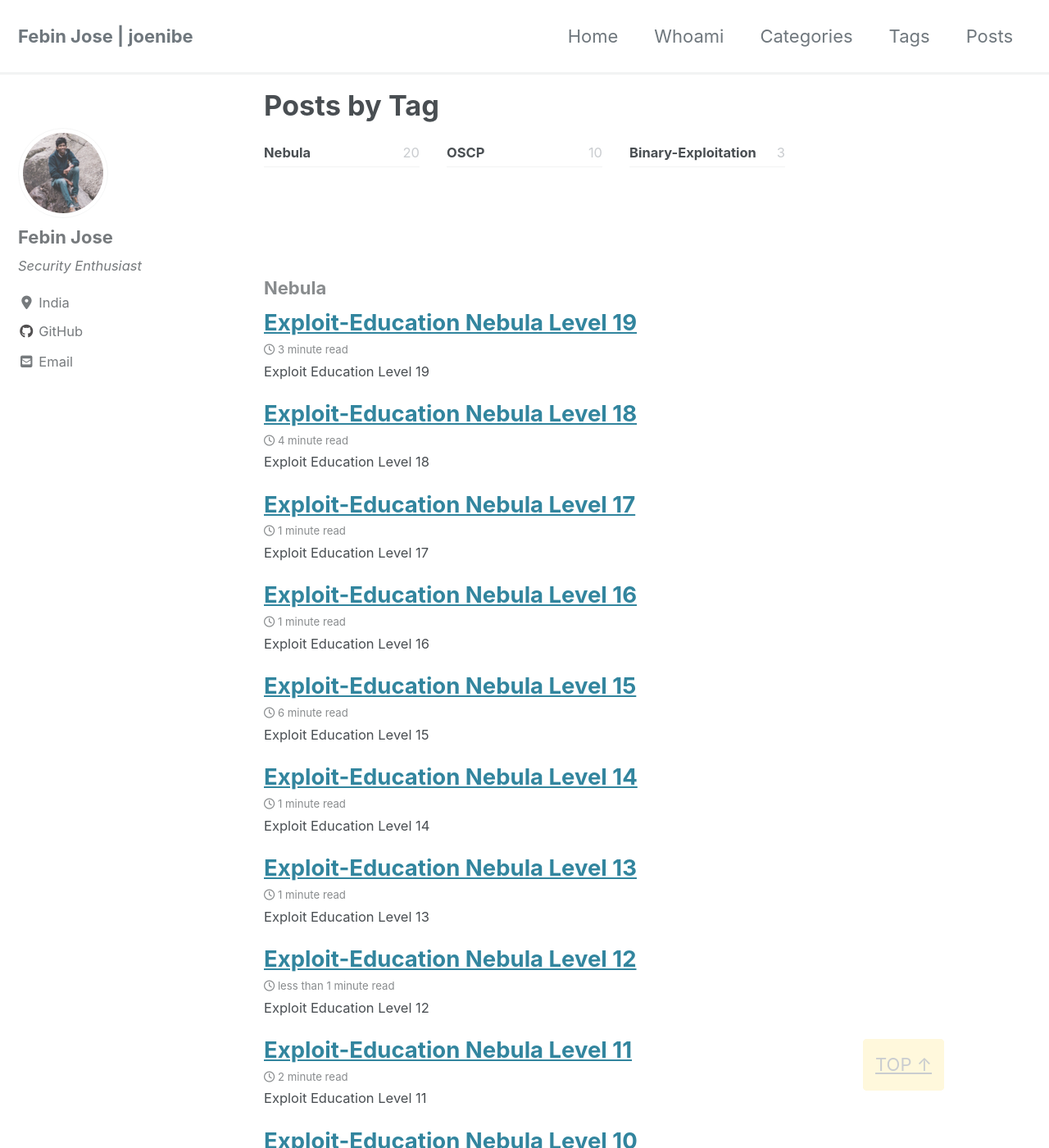
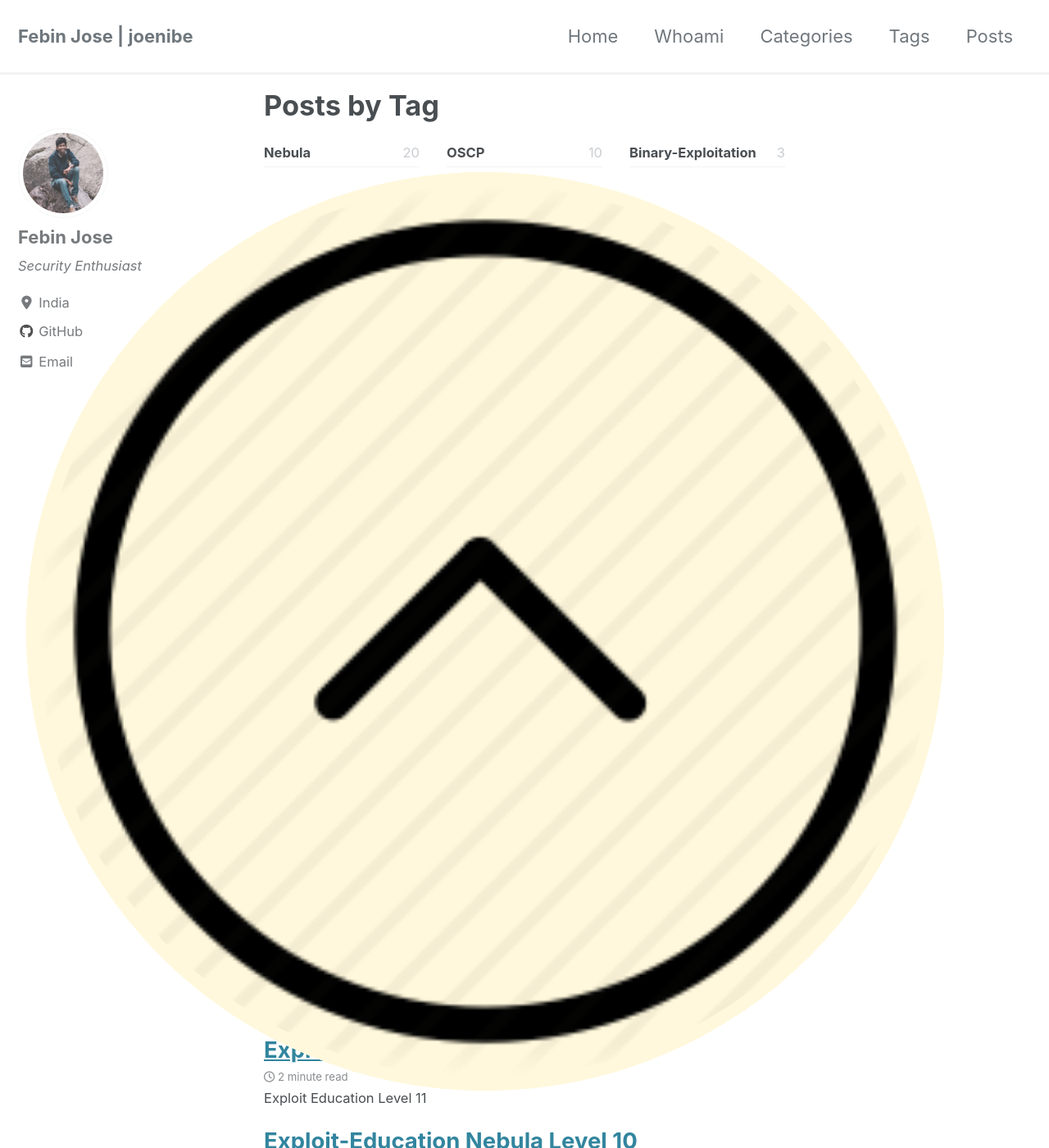
Before and after one commit to JoeNibe/JoeNibe.github.io, a Jekyll site: the page built from _pages/tag-archive.md, in a window 1280 px wide and 1400 px high. Shown: the whole window at 82% size. Built offline with Jekyll 4.4.1, drawn with Linux system fonts in a browser that asks for light colours; cached includes are drawn as plain includes; nearby versions of some CDN libraries.

Commit message:
top updated

```diff
--- a/_layouts/categories.html
+++ b/_layouts/categories.html
@@ -35,7 +35,8 @@
             {% include archive-single.html type=page.entries_layout %}
           {% endfor %}
         </div>
-        <a href="#page-title" class="back-to-top">{{ site.data.ui-text[site.locale].back_to_top | default: 'Back to Top' }} &uarr;</a>
+        <!--<a href="#page-title" class="back-to-top">{{ site.data.ui-text[site.locale].back_to_top | default: 'Back to Top' }} &uarr;</a>-->
+        <a href="#top" ><img class="back-to-top" style="height: 80%" src="{{ site.url }}{{ site.baseurl }}/assets/images/top.png"></a></a>
       </section>
     {% endif %}
   {% endfor %}
--- a/_layouts/posts.html
+++ b/_layouts/posts.html
@@ -24,6 +24,7 @@
         {% include archive-single.html type=page.entries_layout %}
       {% endfor %}
     </div>
-    <a href="#page-title" class="back-to-top">{{ site.data.ui-text[site.locale].back_to_top | default: 'Back to Top' }} &uarr;</a>
+        <!--<a href="#page-title" class="back-to-top">{{ site.data.ui-text[site.locale].back_to_top | default: 'Back to Top' }} &uarr;</a>-->
+        <a href="#top" ><img class="back-to-top" style="height: 80%" src="{{ site.url }}{{ site.baseurl }}/assets/images/top.png"></a></a>
   </section>
 {% endfor %}
--- a/_layouts/single_c.html
+++ b/_layouts/single_c.html
@@ -45,7 +45,7 @@
         {{ content }}
         {% if page.link %}<div><a href="{{ page.link }}" class="btn btn--primary">{{ site.data.ui-text[site.locale].ext_link_label | default: "Direct Link" }}</a></div>{% endif %}
           <!--<h2><a href="#top" class="back-to-top">{{ site.data.ui-text[site.locale].back_to_top | default: 'Top' }} &uarr;</a></h2> -->
-          <h2><a href="#top" ><img class="back-to-top" style="width: 20%; height: 20%" src="{{ site.url }}{{ site.baseurl }}/assets/images/top.png"></a></a></h2>
+          <h2><a href="#top" ><img class="back-to-top" style="height: 80%" src="{{ site.url }}{{ site.baseurl }}/assets/images/top.png"></a></a></h2>
       </section>
 
       <footer class="page__meta">
--- a/_layouts/tags.html
+++ b/_layouts/tags.html
@@ -35,7 +35,8 @@
             {% include archive-single.html type=page.entries_layout %}
           {% endfor %}
         </div>
-        <a href="#page-title" class="back-to-top">{{ site.data.ui-text[site.locale].back_to_top | default: 'Back to Top' }} &uarr;</a>
+        <!--<a href="#page-title" class="back-to-top">{{ site.data.ui-text[site.locale].back_to_top | default: 'Back to Top' }} &uarr;</a>-->
+        <a href="#top" ><img class="back-to-top" style="height: 80%" src="{{ site.url }}{{ site.baseurl }}/assets/images/top.png"></a></a>
       </section>
     {% endif %}
   {% endfor %}
--- a/_sass/minimal-mistakes/_page.scss
+++ b/_sass/minimal-mistakes/_page.scss
@@ -367,7 +367,7 @@
   right: 10%;/* Place the button 30px from the right */
   z-index: 99; /* Make sure it does not overlap */
   padding: 15px; /* Some padding */
-  border-radius: 5px; /* Rounded corners */
+  border-radius: 50%; /* Rounded corners */
 }
 
 .back-to-top:hover {
```
